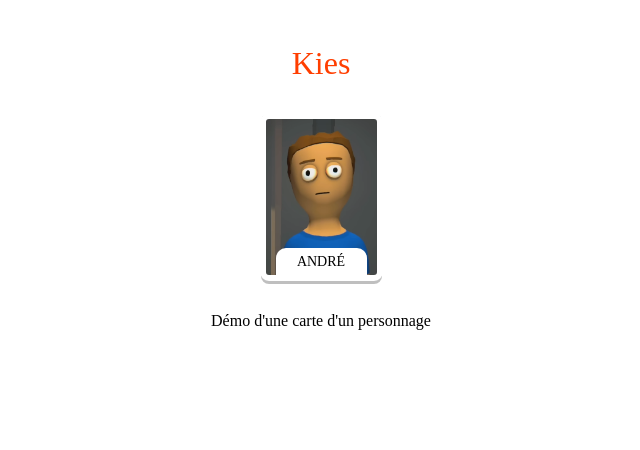
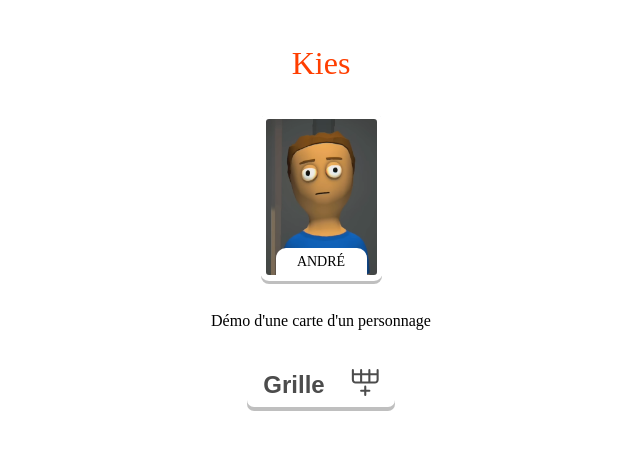
Before and after one commit to Triomphh/kies, a SvelteKit app in the folder frontend/: page / in a window 1280 px wide. Shown: the top 450 px of the page, without its empty margins (319-959 px from the left). Built offline with nearby package versions, Linux system fonts and the light colour scheme.

Commit message:
Ajout bouton 'Grille +'

```diff
--- /dev/null
+++ b/frontend/src/lib/components/GridButton.svelte
@@ -0,0 +1,82 @@
+<script lang="ts">
+  export let onClick: () => void = () => {};
+
+  function handleKeyPress(event: KeyboardEvent) {
+    if (event.key === 'Enter' || event.key === ' ') {
+      onClick();
+    }
+  }
+</script>
+
+<div
+  class="statedefault"
+  on:click={onClick}
+  on:keydown={handleKeyPress}
+  role="button"
+  tabindex="0"
+  aria-label="Grid button"
+>
+  <div class="grille"><span class="grille_span">Grille</span></div>
+  <div data-svg-wrapper>
+    <svg width="28" height="27" viewBox="0 0 28 27" fill="none" xmlns="http://www.w3.org/2000/svg">
+    <path d="M1.875 1.125V5.25M1.875 5.25V10.75C1.875 11.4793 2.16473 12.1788 2.68046 12.6945C3.19618 13.2103 3.89565 13.5 4.625 13.5H10.125M1.875 5.25H10.125M26.625 1.125V5.25M26.625 5.25V10.75C26.625 11.4793 26.3353 12.1788 25.8195 12.6945C25.3038 13.2103 24.6043 13.5 23.875 13.5H10.125M26.625 5.25H10.125M10.125 13.5V5.25M10.125 5.25V1.125M18.375 1.125V13.5M14.25 17.625V21.75M14.25 21.75V25.875M14.25 21.75H18.375M14.25 21.75H10.125" stroke="#4C4C4C" stroke-width="2.08333" stroke-linecap="round" stroke-linejoin="round"/>
+    </svg>
+  </div>
+</div>
+
+<style>
+  :global(*) {
+    box-sizing: border-box;
+  }
+
+  .grille_span {
+    color: #4C4C4C;
+    font-size: 24px;
+    font-family: 'Comic Neue', sans-serif;
+    font-weight: 700;
+    line-height: 1;
+    word-wrap: break-word;
+    user-select: none;
+    -webkit-user-select: none;
+    -moz-user-select: none;
+    -ms-user-select: none;
+  }
+
+  .grille {
+    text-align: center;
+    justify-content: center;
+    display: flex;
+    flex-direction: column;
+    height: 27px;
+  }
+
+  .statedefault {
+    height: 45px;
+    padding: 9px 16px;
+    background: #FFF;
+    box-shadow: 0px 4px 0px 0px rgba(0, 0, 0, 0.25);
+    border-radius: 7px;
+    justify-content: center;
+    align-items: center;
+    gap: 26px;
+    display: inline-flex;
+    flex-shrink: 0;
+    cursor: pointer;
+    box-sizing: border-box;
+    user-select: none;
+    -webkit-user-select: none;
+    -moz-user-select: none;
+    -ms-user-select: none;
+  }
+
+  .statedefault:hover {
+    background: #F4F4F4;
+  }
+
+  .statedefault:active {
+    background: #F4F4F4;
+    box-shadow: 0px 4px 0px #BDDFFF inset;
+    padding-top: 13px;
+    padding-bottom: 5px;
+  }
+</style>
--- a/frontend/src/routes/+page.svelte
+++ b/frontend/src/routes/+page.svelte
@@ -1,5 +1,6 @@
 <script>
   import CharacterCard from '$lib/components/CharacterCard.svelte';
+  import GridButton from '$lib/components/GridButton.svelte';
 </script>
 
 <main>
@@ -13,6 +14,10 @@
   </div>
 
   <p>Démo d'une carte d'un personnage</p>
+
+  <div class="button-container">
+    <GridButton />
+  </div>
 </main>
 
 <style>
@@ -35,4 +40,10 @@
     justify-content: center;
     margin: 2em 0;
   }
+
+  .button-container {
+    margin-top: 2em;
+    display: flex;
+    justify-content: center;
+  }
 </style>
```
